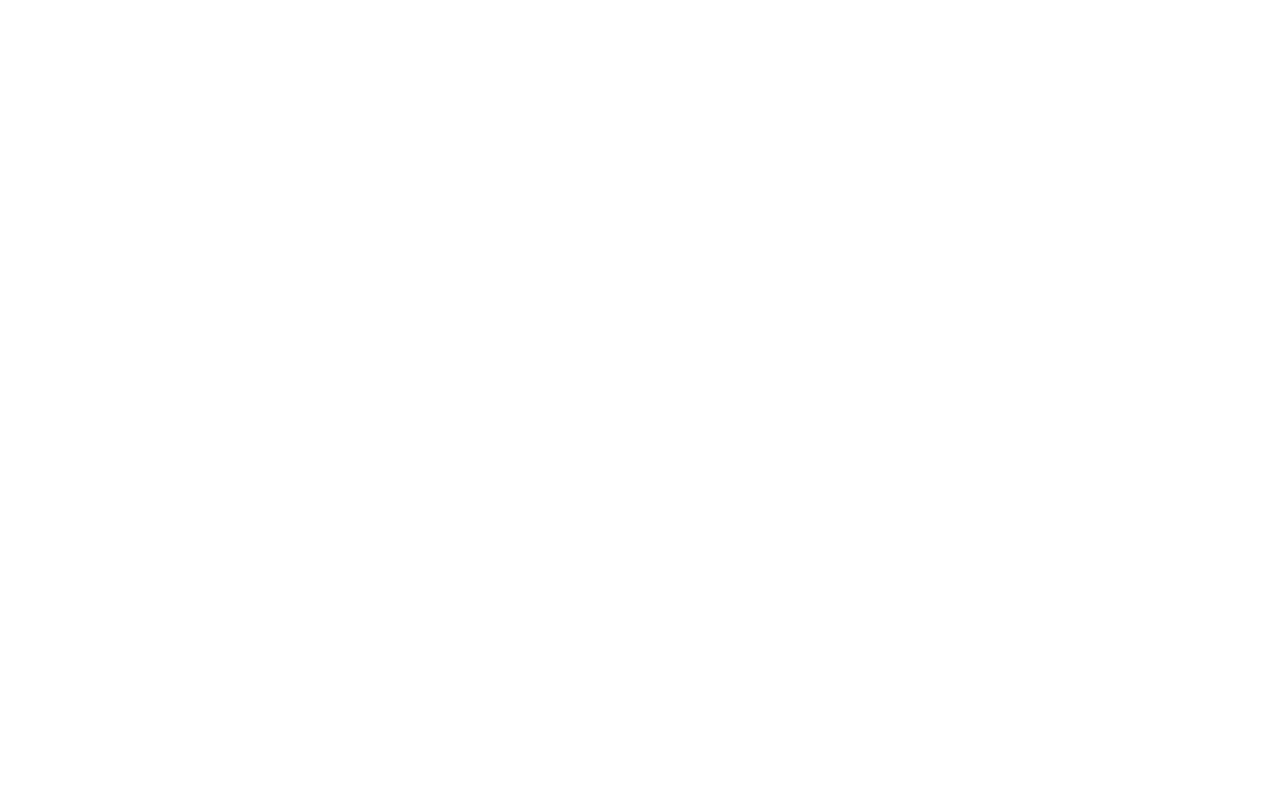
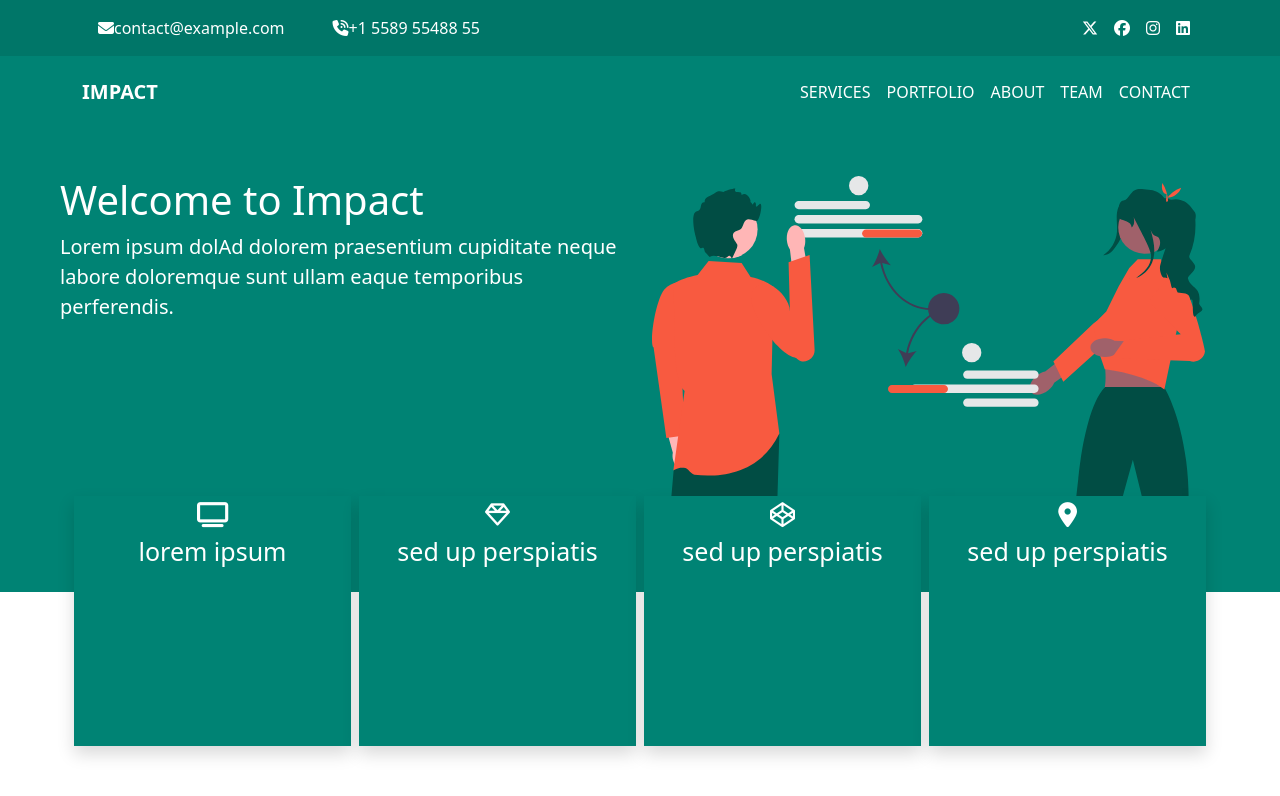
Before and after one commit to antaseck27/welcomgit, a plain HTML site: page index.html in a window 1280 px wide. Drawn offline with nearby package versions, Linux system fonts and the light colour scheme.

Commit message:
une deuxiéme commit

```diff
--- a/index.html
+++ b/index.html
@@ -4,11 +4,125 @@
     <meta charset="utf-8">
     <meta name="viewport" content="width=device-width, initial-scale=1">
     <title>tache4</title>
+    <!-- lien-cdn -->
+    <link rel="stylesheet" href="https://cdnjs.cloudflare.com/ajax/libs/font-awesome/6.7.2/css/all.min.css" integrity="sha512-Evv84Mr4kqVGRNSgIGL/F/aIDqQb7xQ2vcrdIwxfjThSH8CSR7PBEakCr51Ck+w+/U6swU2Im1vVX0SVk9ABhg==" crossorigin="anonymous" referrerpolicy="no-referrer" />
     <!-- lien css -->
      <link rel="stylesheet" href="style.css">
     <link href="https://cdn.jsdelivr.net/npm/bootstrap@5.3.5/dist/css/bootstrap.min.css" rel="stylesheet" integrity="sha384-SgOJa3DmI69IUzQ2PVdRZhwQ+dy64/BUtbMJw1MZ8t5HZApcHrRKUc4W0kG879m7" crossorigin="anonymous">
   </head>
   <body>
+    <!-- nav1 -->
+    <nav class="navbar navbar-expand-lg navun" id="navbar">
+        <div class="container">
+          <a class="navbar-brand text-white fw-bold" href="#navbar">
+            <a class="nav-link active" aria-current="page" href="#"><i class="fa-solid fa-envelope"></i></a>
+              <a class="nav-link active me-5" aria-current="page" href="#">contact@example.com</a>
+
+              <a class="nav-link" href="#"> <i class="fa-solid fa-phone-volume"></i></a>
+              <a class="nav-link" href="#">+1 5589 55488 55</a>
+          </a>
+          <button class="navbar-toggler" type="button" data-bs-toggle="collapse" data-bs-target="#navbarTogglerDemo02" aria-controls="navbarTogglerDemo02" aria-expanded="false" aria-label="Toggle navigation">
+            <span>Menu <i class="fa-solid fa-bars" style="color: #a2a3a4;"></i></span>
+          </button>
+          <div class="collapse navbar-collapse" id="navbarTogglerDemo02">
+            <ul class="navbar-nav ms-auto mb-2 mb-lg-0">
+
+              <li class="nav-item">
+                <a class="nav-link" href="#portfolio"><i class="fa-brands fa-x-twitter"></i></a>
+              </li>
+              <li class="nav-item">
+                <a class="nav-link" href="#about"><i class="fa-brands fa-facebook"></i></a>
+              </li>
+              <li class="nav-item">
+                <a class="nav-link" href="#team"><i class="fa-brands fa-instagram"></i></a>
+              </li>
+              <li class="nav-item">
+                <a class="nav-link" href="#contact"><i class="fa-brands fa-linkedin"></i></a>
+              </li>
+            </ul>
+          </div>
+        </div>
+      </nav>
+
+      <!-- navbar-2 -->
+    <nav class="navbar navbar-expand-lg navdeux pt-3 pb-3 " id="navbar">
+        <div class="container">
+          <a class="navbar-brand text-white fw-bold" href="#navbar">IMPACT</a>
+          <button class="navbar-toggler" type="button" data-bs-toggle="collapse" data-bs-target="#navbarTogglerDemo02" aria-controls="navbarTogglerDemo02" aria-expanded="false" aria-label="Toggle navigation">
+            <span>Menu <i class="fa-solid fa-bars" style="color: #a2a3a4;"></i></span>
+          </button>
+          <div class="collapse navbar-collapse" id="navbarTogglerDemo02">
+            <ul class="navbar-nav ms-auto mb-2 mb-lg-0">
+              <li class="nav-item">
+                <a class="nav-link" aria-current="page" href="#services">SERVICES</a>
+              </li>
+              <li class="nav-item">
+                <a class="nav-link" href="#portfolio">PORTFOLIO</a>
+              </li>
+              <li class="nav-item">
+                <a class="nav-link" href="#about">ABOUT</a>
+              </li>
+              <li class="nav-item">
+                <a class="nav-link" href="#team">TEAM</a>
+              </li>
+              <li class="nav-item">
+                <a class="nav-link" href="#contact">CONTACT</a>
+              </li>
+            </ul>
+          </div>
+        </div>
+      </nav>
+
+
+       <!-- Section 1 -->
+     <section class="container-fluid sectionun">
+        <div class="row p-5 gy-3 fs-5">
+          <div class="col-lg-6 col-md-6 col-sm-12">
+            <h1>Welcome to Impact</h1>
+            <p>Lorem ipsum dolAd dolorem praesentium cupiditate neque labore doloremque sunt ullam eaque temporibus perferendis.</p>
+
+          </div>
+          <div class="col-lg-6 col-md-12 col-sm-12 heroim">
+            <img src="image/hero-img.svg" alt="" class="W-100 img-fluid">
+
+          </div>
+        </div>
+       </section>
+
+
+         <!-- section 2 -->
+
+    <div style="margin-top: -100px;" class="container text-center">
+        <div class="row roww">
+          <div class="col-lg-3 col-sm-12 col-md-6 p-1">
+            <div class="rang shadow">
+              <i class="fa-solid fa-tv"></i>
+              <p>lorem ipsum</p>
+            </div>
+          </div>
+          <div class="col-lg-3 col-sm-12 col-md-6 p-1">
+            <div class="rang shadow">
+            <i class="fa-regular fa-gem"></i>
+              <p>sed up perspiatis</p>
+            </div>
+          </div>
+          <div class="col-lg-3 col-sm-12 col-md-6 p-1">
+            <div class="rang shadow">
+              <i class="fa-brands fa-codepen"></i>
+              <p>sed up perspiatis</p>
+            </div>
+          </div>
+          <div class="col-lg-3 col-sm-12 col-md-6 p-1">
+            <div class="rang shadow">
+              <i class="fa-solid fa-location-dot"></i>
+              <p>sed up perspiatis</p>
+            </div>
+          </div>
+        </div>
+    </div>
+     </section>
+
+
 
     <script src="https://cdn.jsdelivr.net/npm/bootstrap@5.3.5/dist/js/bootstrap.bundle.min.js" integrity="sha384-k6d4wzSIapyDyv1kpU366/PK5hCdSbCRGRCMv+eplOQJWyd1fbcAu9OCUj5zNLiq" crossorigin="anonymous"></script>
   </body>
--- a/style.css
+++ b/style.css
@@ -0,0 +1,37 @@
+*{
+
+}
+.navun{
+    background: color(srgb 0 0.462353 0.409412);
+}
+.navun a{
+    color: white;
+}
+.navdeux{
+    background-color: #008374;
+}
+.navdeux a{
+    color: white;
+}
+
+.sectionun{
+    background-color: #008374;
+    color: white;
+    font-weight: 400;
+    font-size: 200px;
+
+}
+.rang{
+    width: 100%;
+    height: 250PX;
+    background-color: #008374;
+    color: white;
+    font-size: 25px;
+
+}
+.roww{
+    display: flex;
+    align-items: center;
+    justify-content: center;
+
+}
```
Also changed, not shown: image/hero-img.svg (added), 3 other files.
